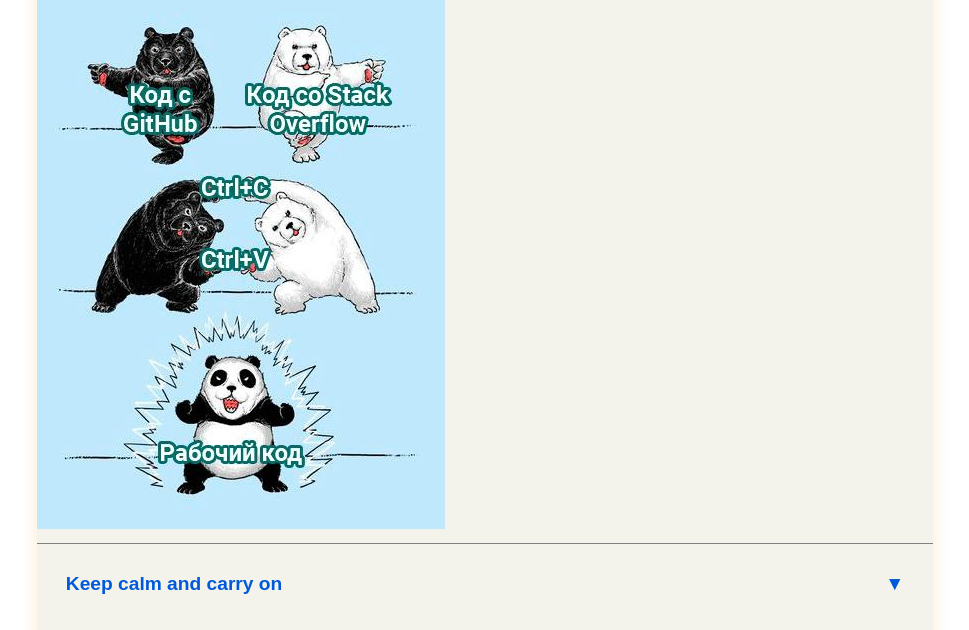
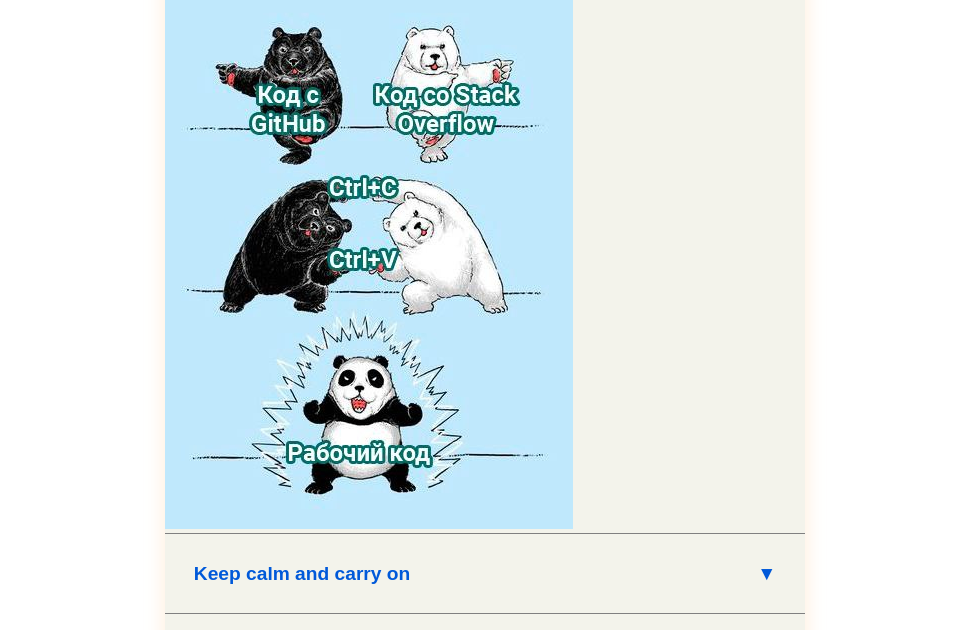
Before and after one commit to Carduus0/cssBayan, a plain HTML site: page index.html in a window 1280 px wide. Shown: the part 152-782 px from the top of the page, without its empty margins (155-1124 px from the left). Drawn offline with Linux system fonts and the light colour scheme.

Commit message:
fix:only flexible dimensions are used(Sunday, 12 march 2023,16:51:35)

```diff
--- a/style.css
+++ b/style.css
@@ -5,7 +5,7 @@ body{
     font-family: Arial, Helvetica, sans-serif;
 }
 img {
-max-width: 100%;
+    max-width: 100%;
 
 }
 .container {
@@ -13,15 +13,13 @@ max-width: 100%;
     justify-content: center;
     align-items: center;
     min-height: 100vh;
-max-width: 100vw;
     margin: 0 auto;
 
 }
 .bayan{
     background-color: #f3f3eb;
- border-radius: 5px;
- box-shadow: 0 0 12px 4px rgba(255, 228, 196, 0.5);
-
+ box-shadow: 0 0 1em 0.2em rgba(255, 228, 196, 0.5);
+ max-width: 100vw;
 }
 
 
@@ -34,12 +32,13 @@ h1{
 .bayan__item input,
 .item__content{
 display: none;
+/* width: 0; */
 }
 
 .bayan__item {
     background-color: #f3f3eb;
-    margin-bottom: 10px;
-    border-top: 1px solid gray;
+    margin-bottom: 1 em;
+    border-top: 0.05em solid gray;
     cursor: pointer;
 }
 
@@ -63,7 +62,7 @@ display: none;
     content: "▼";
 }
 .item__content{
-    width: 70vw;
+    width: 50vw;
 }
 
 .bayan__item :checked + .item__title{
@@ -74,16 +73,23 @@ display: none;
     }
     .bayan__item :checked~ .item__content{
         display: block;
+        /* width: 30%;
+        transition: all 0.3s linear;
+     */
     }
-    .bayan__item :hover~ .item__content{/*checked*/
-        display: block;
+
+    .bayan__item :hover + .item__content{
+       display: block;
+       /* width: 30%;
+       transition: width 0.3s linear; */
+
     }
+
 
     /*mobile 320x568, tablet 820x1180, desktop 1920×1080*/
     @media only screen
   and (min-width: 320px){
     .item__title {
-        padding: 1em;
         font-size: 1em;
      }
      h1{
@@ -108,7 +114,6 @@ display: none;
         color: black;
      }
      .item__title {
-        padding: 2em;
         font-size: 1.5em;
      }
      h1{
```
